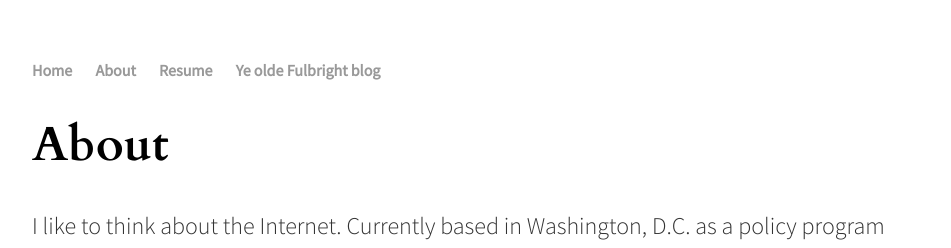
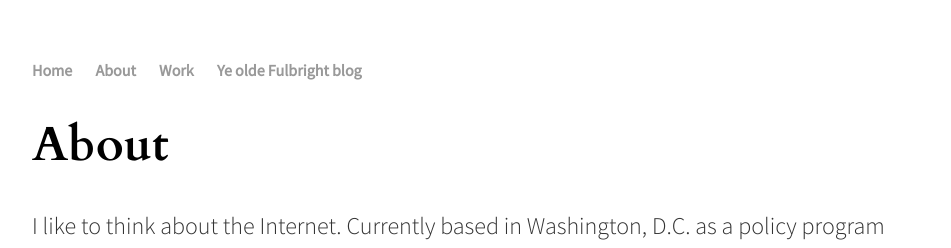
Before and after one commit to emilme/emilme.github.io, a Jekyll site: the page built from about/index.html, in a window 1280 px wide. Shown: the top 248 px of the page, without its empty margins (160-1111 px from the left). Built offline with Jekyll 4.4.1, drawn with Linux system fonts in a browser that asks for light colours.

Commit message:
Update default.html

```diff
--- a/_layouts/default.html
+++ b/_layouts/default.html
@@ -22,7 +22,7 @@
 	    		<ul>
 	        		<li><a href="/">Home</a></li>
 		        	<li><a href="/about">About</a></li>
-	        		<li><a href="/resume">Resume</a></li>
+	        		<li><a href="/resume">Work</a></li>
 	        		<!-- <li><a href="/blog">Blog</a></li>-->
 	        		<li><a href="http://emilyinrok.tumblr.com">Ye olde Fulbright blog</a></li>
     			</ul>
```
